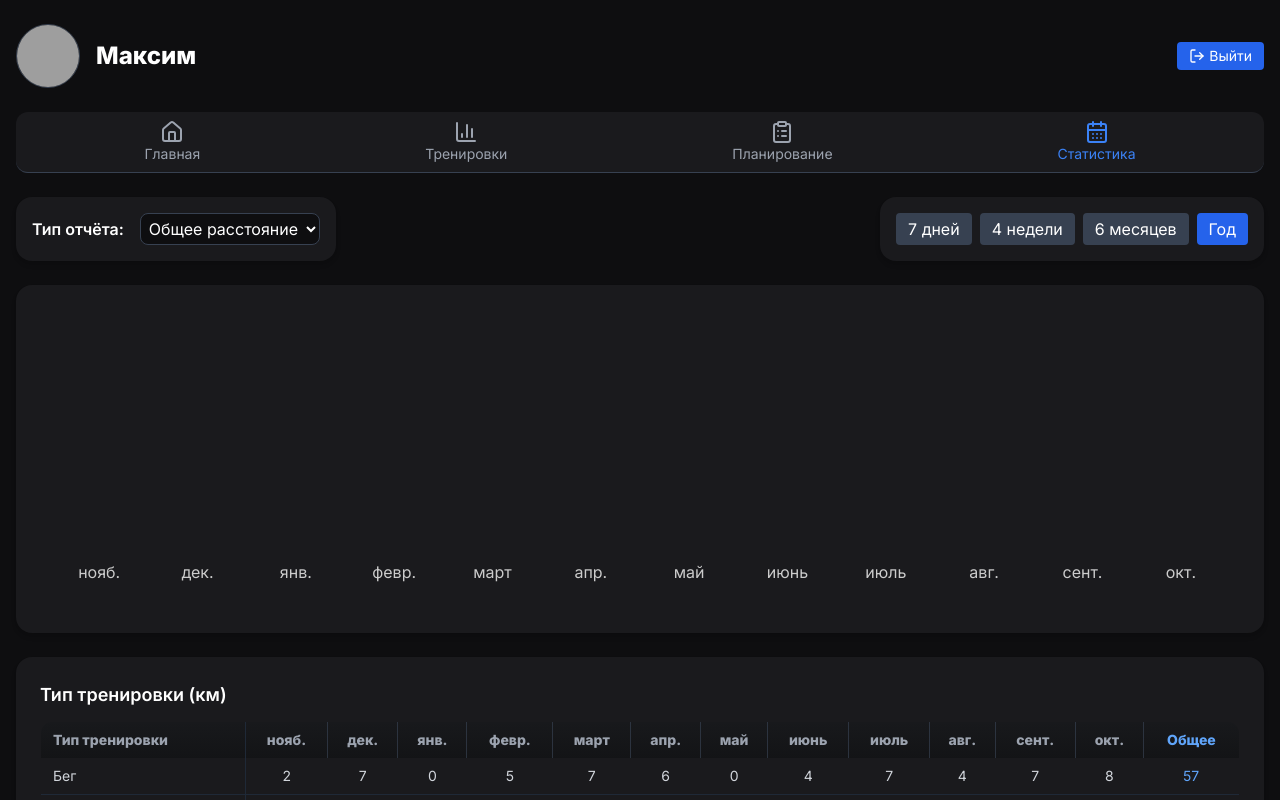
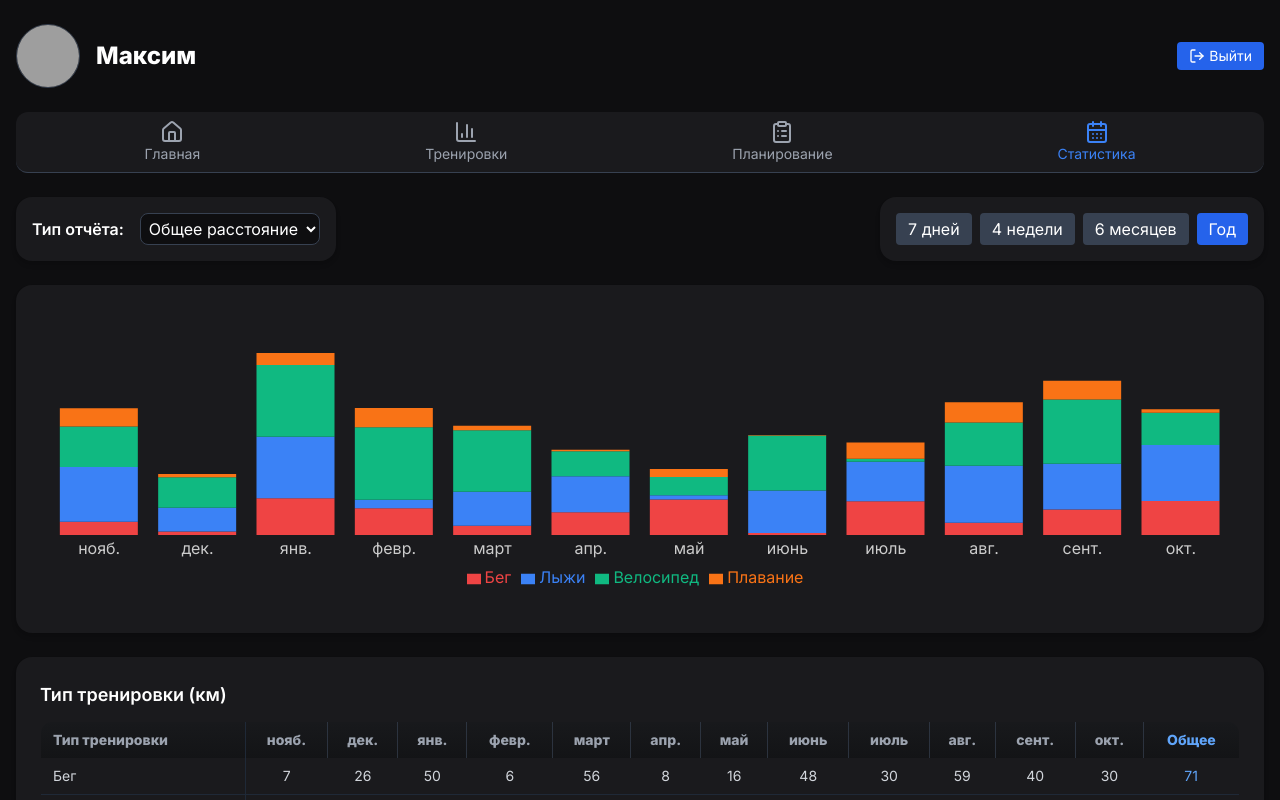
Before and after one commit to mbaliabin/dagbook-test, a React (Vite) app in the folder fasx-frontend/: page /statistics in a window 1280 px wide. Shown: the top 800 px of the page. Built offline with nearby package versions, Linux system fonts and the light colour scheme; grey boxes are pictures that could not be loaded.

Commit message:
Доработка StatisticsPage.tsx 80

```diff
--- a/fasx-frontend/src/pages/StatisticsPage.tsx
+++ b/fasx-frontend/src/pages/StatisticsPage.tsx
@@ -1,15 +1,18 @@
-import React, { useState, useMemo } from "react";
+import React, { useState } from "react";
 import { BarChart, Bar, XAxis, Tooltip, Legend, ResponsiveContainer } from "recharts";
-import { Home, BarChart3, ClipboardList, CalendarDays, LogOut } from "lucide-react";
+import {
+  Home,
+  BarChart3,
+  ClipboardList,
+  CalendarDays,
+  LogOut,
+} from "lucide-react";
 import { useNavigate, useLocation } from "react-router-dom";
 import dayjs from "dayjs";
 
-type Interval = "7 дней" | "4 недели" | "6 месяцев" | "Год";
-type ReportType = "Общее расстояние" | "Длительность" | "Выносливость";
-
 export default function StatisticsPage() {
-  const [reportType, setReportType] = useState<ReportType>("Общее расстояние");
-  const [interval, setInterval] = useState<Interval>("Год");
+  const [reportType, setReportType] = useState<"Общее расстояние" | "Длительность">("Общее расстояние");
+  const [interval, setInterval] = useState("Год");
   const [name, setName] = useState("Максим");
 
   const navigate = useNavigate();
@@ -27,52 +30,68 @@ export default function StatisticsPage() {
     { label: "Статистика", icon: CalendarDays, path: "/statistics" },
   ];
 
-  const intervals: Interval[] = ["7 дней", "4 недели", "6 месяцев", "Год"];
+  const intervals = ["7 дней", "4 недели", "6 месяцев", "Год"];
 
-  // Генерация синхронизированных данных для диаграммы и таблицы
-  const chartData = useMemo(() => {
+  // Генерация данных по времени или расстоянию
+  const generateData = () => {
     const today = dayjs();
-    let data: { label: string; run: number; ski: number; bike: number; swim: number; strength: number; I1?: number; I2?: number; I3?: number; I4?: number; I5?: number }[] = [];
+    let data: { label: string; run: number; ski: number; bike: number; swim: number }[] = [];
+
     const maxValues = reportType === "Общее расстояние"
-      ? { run: 10, ski: 15, bike: 20, swim: 5, strength: 0 }
-      : reportType === "Длительность"
-      ? { run: 60, ski: 90, bike: 120, swim: 30, strength: 45 }
-      : { I1: 50, I2: 40, I3: 30, I4: 20, I5: 10 };
+      ? { run: 10, ski: 15, bike: 20, swim: 5 }   // км
+      : { run: 60, ski: 90, bike: 120, swim: 30 }; // мин
 
-    const periods = interval === "7 дней" ? 7
-      : interval === "4 недели" ? 4
-      : interval === "6 месяцев" ? 6
-      : 12;
-
-    for (let i = periods - 1; i >= 0; i--) {
-      let label = "";
-      if (interval === "7 дней") label = today.subtract(i, "day").format("DD MMM");
-      else if (interval === "4 недели") label = `Нед ${today.subtract(i, "week").startOf("week").format("DD/MM")}`;
-      else if (interval === "6 месяцев" || interval === "Год") label = today.subtract(i, "month").format("MMM");
-
+    if (interval === "7 дней") {
+      for (let i = 6; i >= 0; i--) {
+        const day = today.subtract(i, "day");
         data.push({
-        label,
+          label: day.format("DD MMM"),
           run: Math.floor(Math.random() * maxValues.run),
           ski: Math.floor(Math.random() * maxValues.ski),
           bike: Math.floor(Math.random() * maxValues.bike),
-        swim: Math.floor(Math.random() * maxValues.swim),
-        strength: Math.floor(Math.random() * maxValues.strength),
-        I1: maxValues.I1 ? Math.floor(Math.random() * maxValues.I1) : undefined,
-        I2: maxValues.I2 ? Math.floor(Math.random() * maxValues.I2) : undefined,
-        I3: maxValues.I3 ? Math.floor(Math.random() * maxValues.I3) : undefined,
-        I4: maxValues.I4 ? Math.floor(Math.random() * maxValues.I4) : undefined,
-        I5: maxValues.I5 ? Math.floor(Math.random() * maxValues.I5) : undefined,
+          swim: Math.floor(Math.random() * maxValues.swim)
         });
       }
+    } else if (interval === "4 недели") {
+      for (let i = 3; i >= 0; i--) {
+        const weekStart = today.subtract(i, "week").startOf("week");
+        data.push({
+          label: `Нед ${weekStart.format("DD/MM")}`,
+          run: Math.floor(Math.random() * maxValues.run * 5),
+          ski: Math.floor(Math.random() * maxValues.ski * 5),
+          bike: Math.floor(Math.random() * maxValues.bike * 5),
+          swim: Math.floor(Math.random() * maxValues.swim * 5)
+        });
+      }
+    } else if (interval === "6 месяцев") {
+      for (let i = 5; i >= 0; i--) {
+        const month = today.subtract(i, "month");
+        data.push({
+          label: month.format("MMM"),
+          run: Math.floor(Math.random() * maxValues.run * 20),
+          ski: Math.floor(Math.random() * maxValues.ski * 20),
+          bike: Math.floor(Math.random() * maxValues.bike * 20),
+          swim: Math.floor(Math.random() * maxValues.swim * 20)
+        });
+      }
+    } else if (interval === "Год") {
+      for (let i = 11; i >= 0; i--) {
+        const month = today.subtract(i, "month");
+        data.push({
+          label: month.format("MMM"),
+          run: Math.floor(Math.random() * maxValues.run * 20),
+          ski: Math.floor(Math.random() * maxValues.ski * 20),
+          bike: Math.floor(Math.random() * maxValues.bike * 20),
+          swim: Math.floor(Math.random() * maxValues.swim * 20)
+        });
+      }
+    }
+
     return data;
-  }, [interval, reportType]);
+  };
 
+  const chartData = generateData();
   const months = chartData.map(d => d.label);
-
-  // Список типов тренировок для таблицы
-  const trainingTypes = reportType === "Общее расстояние"
-    ? ["Бег", "Велосипед", "Плавание", "Лыжи", "Другое"] // без силовой
-    : ["Бег", "Велосипед", "Плавание", "Лыжи", "Силовая тренировка", "Другое"];
 
   return (
     <div className="min-h-screen bg-[#0e0e10] text-white px-4 py-6">
@@ -81,12 +100,19 @@ export default function StatisticsPage() {
         {/* Верхняя плашка — аватар, имя и кнопка Выйти */}
         <div className="flex flex-col md:flex-row md:items-center md:justify-between gap-4">
           <div className="flex items-center space-x-4">
-            <img src="/profile-avatar.jpg" alt="Avatar" className="w-16 h-16 rounded-full object-cover border border-gray-700" />
+            <img
+              src="/profile-avatar.jpg"
+              alt="Avatar"
+              className="w-16 h-16 rounded-full object-cover border border-gray-700"
+            />
             <div>
               <h1 className="text-2xl font-bold text-white">{name}</h1>
             </div>
           </div>
-          <button onClick={handleLogout} className="bg-blue-600 hover:bg-blue-700 text-white text-sm px-3 py-1 rounded flex items-center">
+          <button
+            onClick={handleLogout}
+            className="bg-blue-600 hover:bg-blue-700 text-white text-sm px-3 py-1 rounded flex items-center"
+          >
             <LogOut className="w-4 h-4 mr-1" /> Выйти
           </button>
         </div>
@@ -109,22 +135,27 @@ export default function StatisticsPage() {
           })}
         </div>
 
-        {/* Выбор отчета и интервала */}
+        {/* Плашка выбора отчёта и интервала */}
         <div className="flex flex-col md:flex-row md:items-center md:justify-between gap-4">
           <div className="bg-[#1a1a1d] p-4 rounded-2xl shadow-md flex items-center gap-4">
             <span className="font-semibold">Тип отчёта:</span>
-            <select value={reportType} onChange={(e) => setReportType(e.target.value as ReportType)}
-              className="bg-[#0e0e10] border border-gray-700 rounded-lg p-1 text-white">
+            <select
+              value={reportType}
+              onChange={(e) => setReportType(e.target.value as any)}
+              className="bg-[#0e0e10] border border-gray-700 rounded-lg p-1 text-white"
+            >
               <option>Общее расстояние</option>
               <option>Длительность</option>
-              <option>Выносливость</option>
             </select>
           </div>
 
           <div className="bg-[#1a1a1d] p-4 rounded-2xl shadow-md flex items-center gap-2">
             {intervals.map((intv) => (
-              <button key={intv} onClick={() => setInterval(intv)}
-                className={`px-3 py-1 rounded ${interval === intv ? "bg-blue-600" : "bg-gray-700 hover:bg-gray-600"}`}>
+              <button
+                key={intv}
+                onClick={() => setInterval(intv)}
+                className={`px-3 py-1 rounded ${interval === intv ? "bg-blue-600" : "bg-gray-700 hover:bg-gray-600"}`}
+              >
                 {intv}
               </button>
             ))}
@@ -138,39 +169,22 @@ export default function StatisticsPage() {
               <XAxis dataKey="label" axisLine={false} tickLine={false} stroke="#ccc" />
               <Tooltip contentStyle={{ backgroundColor: "#1a1a1d", border: "1px solid #333", color: "#fff" }} />
               <Legend wrapperStyle={{ color: "#fff" }} />
-              {reportType !== "Выносливость" ? (
-                <>
               <Bar dataKey="run" stackId="a" fill="#ef4444" name="Бег" />
               <Bar dataKey="ski" stackId="a" fill="#3b82f6" name="Лыжи" />
               <Bar dataKey="bike" stackId="a" fill="#10b981" name="Велосипед" />
               <Bar dataKey="swim" stackId="a" fill="#f97316" name="Плавание" />
-                  {reportType === "Длительность" && <Bar dataKey="strength" stackId="a" fill="#8b5cf6" name="Силовая тренировка" />}
-                </>
-              ) : (
-                <>
-                  <Bar dataKey="I1" stackId="a" fill="#3b82f6" name="I1" />
-                  <Bar dataKey="I2" stackId="a" fill="#10b981" name="I2" />
-                  <Bar dataKey="I3" stackId="a" fill="#facc15" name="I3" />
-                  <Bar dataKey="I4" stackId="a" fill="#f97316" name="I4" />
-                  <Bar dataKey="I5" stackId="a" fill="#ef4444" name="I5" />
-                </>
-              )}
             </BarChart>
           </ResponsiveContainer>
         </div>
 
         {/* Таблица */}
         <div className="bg-[#1a1a1d] p-6 rounded-2xl shadow-md mb-10">
-          <h2 className="text-lg font-semibold mb-3">
-            {reportType === "Выносливость" ? "Выносливость (мин)" : `Тип тренировки (${reportType === "Общее расстояние" ? "км" : "мин"})`}
-          </h2>
+          <h2 className="text-lg font-semibold mb-3">Тип тренировки ({reportType === "Общее расстояние" ? "км" : "мин"})</h2>
           <div className="overflow-x-auto">
             <table className="w-full text-sm text-gray-300 border-collapse border border-gray-800 rounded-xl overflow-hidden">
               <thead className="text-gray-400 bg-gradient-to-b from-[#18191c] to-[#131416]">
                 <tr>
-                  <th className="text-left py-2 px-3 border-r border-gray-800">
-                    {reportType === "Выносливость" ? "Зона" : "Тип тренировки"}
-                  </th>
+                  <th className="text-left py-2 px-3 border-r border-gray-800">Тип тренировки</th>
                   {months.map((m) => (
                     <th key={m} className="py-2 px-2 text-center border-r border-gray-700/70">{m}</th>
                   ))}
@@ -178,49 +192,20 @@ export default function StatisticsPage() {
                 </tr>
               </thead>
               <tbody>
-                {reportType !== "Выносливость" ? (
-                  trainingTypes.map((type) => (
+                {["Бег", "Велосипед", "Плавание", "Лыжи", "Другое"].map((type) => (
                   <tr key={type} className="border-b border-gray-800">
                     <td className="py-2 px-3 border-r border-gray-800">{type}</td>
-                      {chartData.map((d, i) => (
-                        <td key={i} className="text-center">
-                          {type === "Бег" ? d.run
-                            : type === "Лыжи" ? d.ski
-                            : type === "Велосипед" ? d.bike
-                            : type === "Плавание" ? d.swim
-                            : type === "Силовая тренировка" ? d.strength
-                            : Math.floor(Math.random() * 30)}
-                        </td>
+                    {months.map((m, i) => (
+                      <td key={i} className="text-center">{Math.floor(Math.random() * 60)}</td>
                     ))}
-                      <td className="text-center text-blue-400">
-                        {chartData.reduce((sum, d) => sum + (
-                          type === "Бег" ? d.run
-                          : type === "Лыжи" ? d.ski
-                          : type === "Велосипед" ? d.bike
-                          : type === "Плавание" ? d.swim
-                          : type === "Силовая тренировка" ? d.strength
-                          : 0
-                        ), 0)}
-                      </td>
+                    <td className="text-center text-blue-400">{Math.floor(Math.random() * 300)}</td>
                   </tr>
-                  ))
-                ) : (
-                  ["I1", "I2", "I3", "I4", "I5"].map((zone) => (
-                    <tr key={zone} className="border-b border-gray-800">
-                      <td className="py-2 px-3 border-r border-gray-800">{zone}</td>
-                      {chartData.map((d, i) => (
-                        <td key={i} className="text-center">{(d as any)[zone]}</td>
                 ))}
-                      <td className="text-center text-blue-400">
-                        {chartData.reduce((sum, d) => sum + ((d as any)[zone] || 0), 0)}
-                      </td>
-                    </tr>
-                  ))
-                )}
               </tbody>
             </table>
           </div>
         </div>
+
       </div>
     </div>
   );
```
Lines whose indentation alone changed are shown as unchanged.
